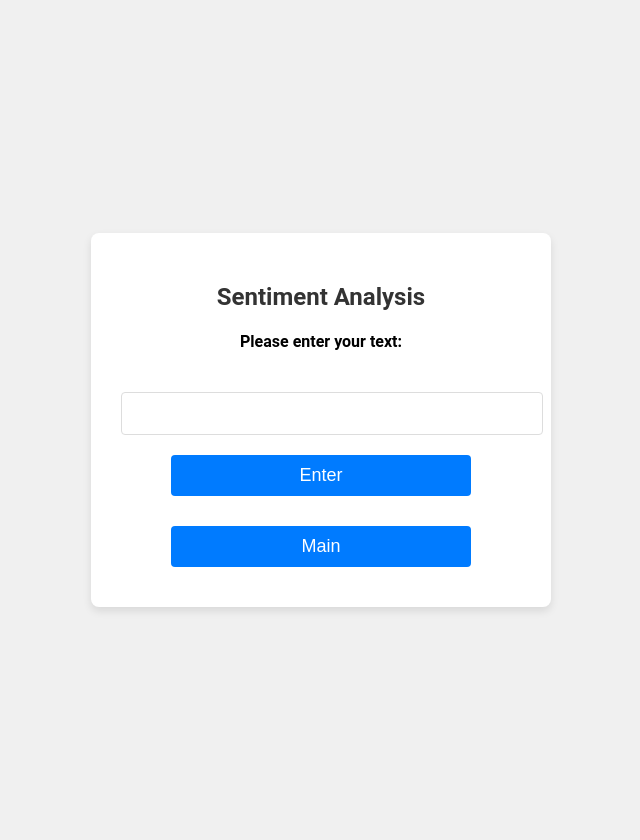
After one commit to anthony-koh/20240814-genai-web3, a Flask app: page /sentiment_analysis in a window 1280 px wide. The commit adds this page. Shown: the whole page, without its empty margins (319-959 px from the left). Run offline with Flask 3, Linux system fonts and the light colour scheme.

Commit message:
modified:   app.py 	modified:   static/styles.css 	new file:   templates/sentiment_analysis.html 	new file:   templates/sentiment_analysis_reply.html

```diff
--- a/app.py
+++ b/app.py
@@ -45,6 +45,5 @@ def sentiment_analysis_reply():
     r = textblob.TextBlob(q).sentiment
     return(render_template("sentiment_analysis_reply.html",r=r))
 
-
 if __name__ == "__main__":
     app.run()
--- a/static/styles.css
+++ b/static/styles.css
@@ -1,40 +1,106 @@
+/* Global Styles */
+:root {
+    --primary-color: #007bff;
+    --secondary-color: #0056b3;
+    --text-color: #333;
+    --background-color: #f0f0f0;
+    --white-color: #ffffff;
+    --border-radius: 8px;
+    --font-family: 'Roboto', sans-serif;
+    --font-size-lg: 24px;
+    --font-size-md: 18px;
+    --font-size-sm: 16px;
+    --spacing: 20px;
+    --transition-duration: 0.3s;
+}
+
+/* Body and Layout */
 body {
-    font-family: 'Roboto', sans-serif;
-    background-color: #ffffff;
-    color: #333;
+    font-family: var(--font-family);
+    background-color: var(--background-color);
+    margin: 0;
+    padding: var(--spacing);
     display: flex;
     justify-content: center;
     align-items: center;
     height: 100vh;
-    margin: 0;
-    padding: 0;
 }
+
+/* Container */
 .container {
+    background-color: var(--white-color);
+    padding: calc(var(--spacing) + 10px);
+    border-radius: var(--border-radius);
+    box-shadow: 0 4px 8px rgba(0, 0, 0, 0.1);
+    max-width: 400px;
+    width: 100%;
     text-align: center;
-    border: 2px solid #3498db;
-    border-radius: 10px;
-    padding: 40px;
-    box-shadow: 0 4px 10px rgba(0, 0, 0, 0.1);
 }
+
+/* Image Styles */
+.image-class {
+    max-width: 100%;
+    height: auto;
+    border-radius: var(--border-radius);
+    margin-bottom: var(--spacing);
+    display: block;
+}
+
+/* Heading */
 h2 {
-    color: #2c3e50;
-    margin-bottom: 30px;
-    font-size: 28px;
+    font-size: var(--font-size-lg);
+    margin-bottom: var(--spacing);
+    color: var(--text-color);
 }
+
+/* Form */
 form {
-    margin: 15px 0;
+    margin: calc(var(--spacing) / 2) 0;
 }
-input[type="submit"] {
-    background-color: #3498db;
-    color: white;
-    padding: 12px 30px;
-    font-size: 16px;
+
+/* Inputs and Buttons */
+input, button {
+    width: 100%;
+    padding: calc(var(--spacing) / 2);
+    margin-top: var(--spacing);
+    border-radius: 4px;
+    border: 1px solid #ddd;
+    font-size: var(--font-size-md);
+}
+
+input[type="submit"], button {
+    background-color: var(--primary-color);
+    color: var(--white-color);
     border: none;
-    border-radius: 25px;
     cursor: pointer;
-    transition: background-color 0.3s;
-    box-shadow: 0 2px 5px rgba(0, 0, 0, 0.2);
+    transition: background-color var(--transition-duration) ease;
+    width: 100%;
+    max-width: 300px;
 }
-input[type="submit"]:hover {
-    background-color: #2980b9;
+
+button:hover, input[type="submit"]:hover {
+    background-color: var(--secondary-color);
 }
+
+/* Paragraph */
+p {
+    margin-top: var(--spacing);
+    font-size: var(--font-size-md);
+    color: var(--primary-color);
+}
+
+/* Media Queries */
+@media (max-width: 768px) {
+    .container {
+        padding: var(--spacing);
+    }
+    h2 {
+        font-size: var(--font-size-md);
+    }
+    input, button {
+        font-size: var(--font-size-sm);
+    }
+    p {
+        font-size: var(--font-size-sm);
+    }
+}
--- /dev/null
+++ b/templates/sentiment_analysis.html
@@ -0,0 +1,22 @@
+<!DOCTYPE html>
+<html lang="en">
+<head>
+    <meta charset="UTF-8">
+    <meta name="viewport" content="width=device-width, initial-scale=1.0">
+    <link rel="stylesheet" href="{{url_for('static',filename='styles.css')}}">
+    <title>Sentiment Analysis</title>
+</head>
+<body>
+    <div class="container">
+        <h2>Sentiment Analysis</h2>
+        <form action="/sentiment_analysis_reply" method="post">
+            <h4>Please enter your text: </h4>
+            <input type="text" name="q">
+            <input type="submit" value="Enter">
+        </form>
+        <form action="/" method="post">
+            <input type="submit" value="Main">
+        </form>
+    </div>
+</body>
+</html>
```
Also changed, not shown: templates/sentiment_analysis_reply.html (added, +18 -0 lines).
